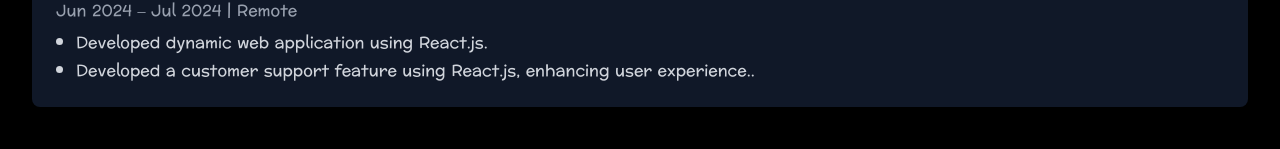
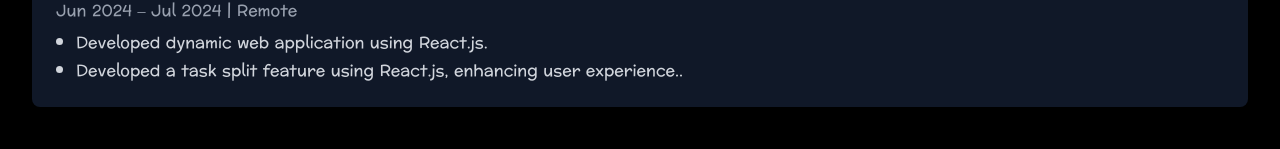
Before and after one commit to giddearyan12/Portfolio, a React (Vite) app: page / in a window 1280 px wide. Shown: the part 428-577 px from the top of the page. Built offline with nearby package versions, Linux system fonts and the light colour scheme; a web font is replaced by a local one.

Commit message:
Update App.jsx

```diff
--- a/src/App.jsx
+++ b/src/App.jsx
@@ -44,7 +44,7 @@ function App() {
                   Developed dynamic web application using React.js.
                 </li>
                 <li>
-                  Developed a customer support feature using React.js, enhancing user experience..
+                  Developed a task split feature using React.js, enhancing user experience..
                 </li>
 
               </ul>
```
